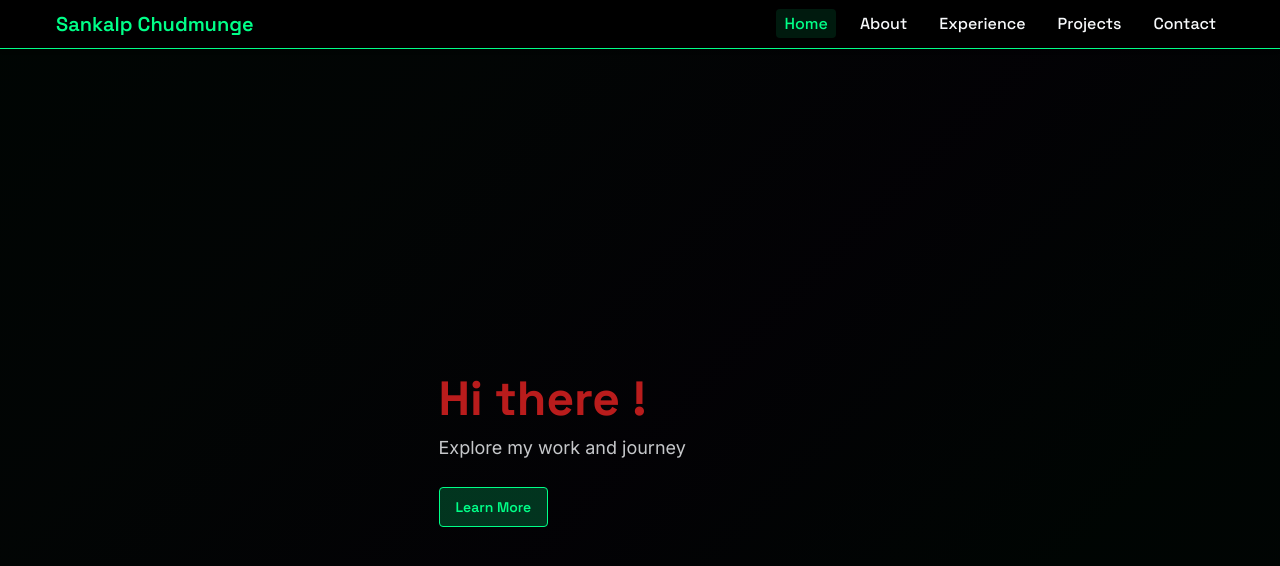
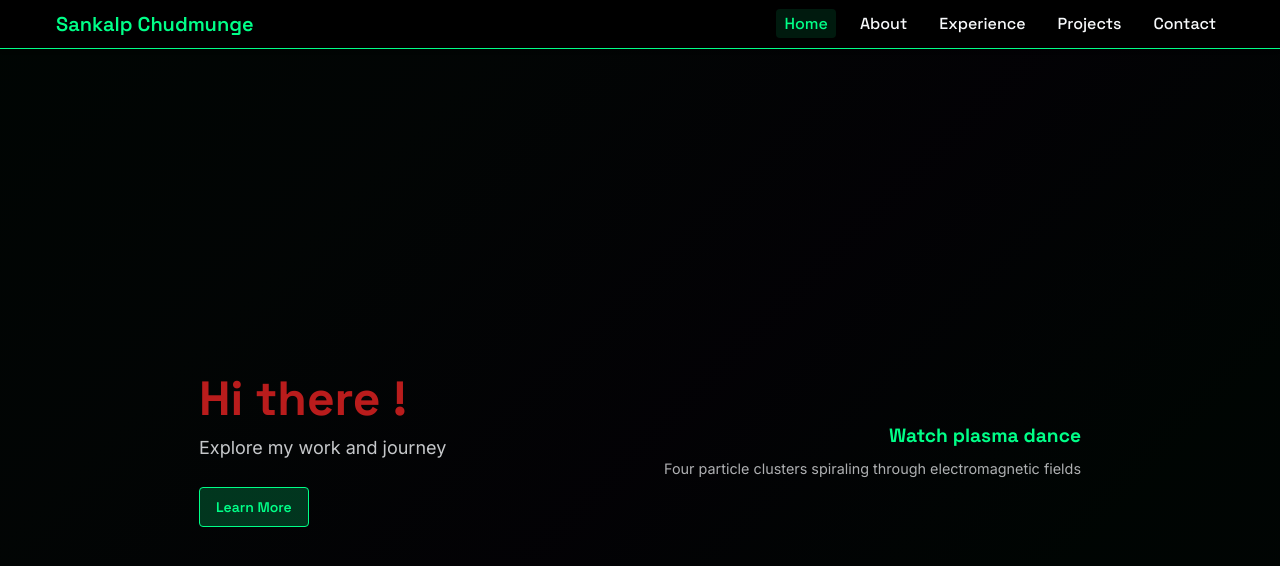
Before and after one commit to mountain-snatcher/mountain-snatcher.github.io, a Jekyll site: the page built from index.md, in a window 1280 px wide and 900 px high. Shown: the top 566 px of the window. Built offline with Jekyll 4.4.1, drawn with Linux system fonts in a browser that asks for light colours; a script that is not in the unit is left out; comment, search, counter and statistics services are not loaded.

Commit message:
Reorganize hero section layout and add plasma animation description
- Move hero text to left side with improved spacing
- Add animation description on right side explaining plasma physics simulation
- Update grid layout for better balance between content and animation info

```diff
--- a/assets/css/style.css
+++ b/assets/css/style.css
@@ -146,11 +146,34 @@ body {
 
 .hero-content {
     display: grid;
-    grid-template-columns: 2fr 1fr;
-    gap: 2rem;
+    grid-template-columns: 1fr 1fr;
+    gap: 3rem;
     align-items: center;
     position: relative;
     z-index: 10;
+}
+
+.hero-text {
+    justify-self: start;
+    text-align: left;
+}
+
+.animation-info {
+    justify-self: end;
+    text-align: right;
+}
+
+.animation-description h3 {
+    font-family: var(--font-heading);
+    font-size: 1.2rem;
+    color: var(--aurora-electric-green);
+    margin-bottom: 0.5rem;
+}
+
+.animation-description p {
+    font-size: 0.9rem;
+    color: rgba(248, 250, 252, 0.7);
+    line-height: 1.4;
 }
 
 .hero-title {
--- a/index.md
+++ b/index.md
@@ -13,6 +13,12 @@ description: Quantum Engineer
                 <p class="hero-description">Explore my work and journey</p>
                 <div class="hero-buttons">
                     <a href="#about" class="btn btn-primary">Learn More</a>
+                </div>
+            </div>
+            <div class="animation-info">
+                <div class="animation-description">
+                    <h3>Watch plasma dance</h3>
+                    <p>Four particle clusters spiraling through electromagnetic fields</p>
                 </div>
             </div>
         </div>
```
